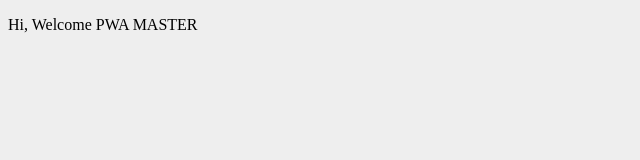
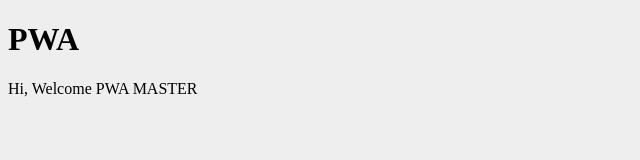
Before and after one commit to sapardid/PWA-MASTER, a plain HTML site: page index.html in a window 1280 px wide. Shown: the whole page, without its empty margins (0-640 px from the left). Drawn offline with Linux system fonts and the light colour scheme.

Commit message:
Update index.html

```diff
--- a/index.html
+++ b/index.html
@@ -18,6 +18,7 @@
 </head>
 
 <body>
+    <h1>PWA</h1>
     <p>Hi, Welcome PWA MASTER</p>
 
 
```
